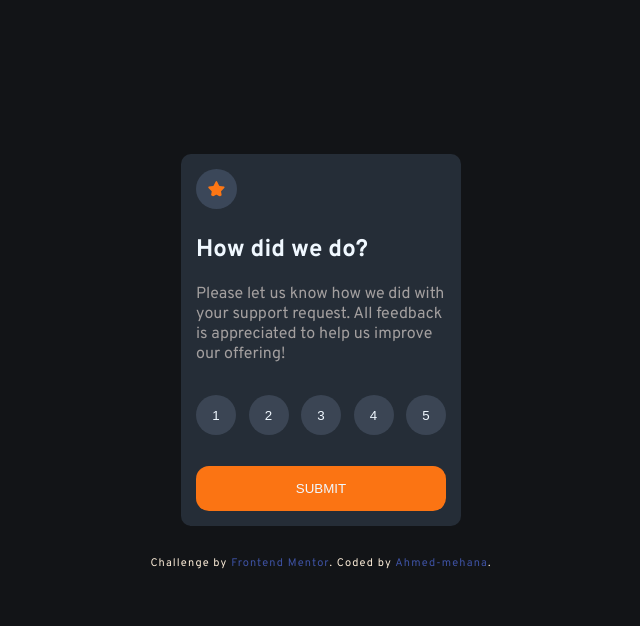
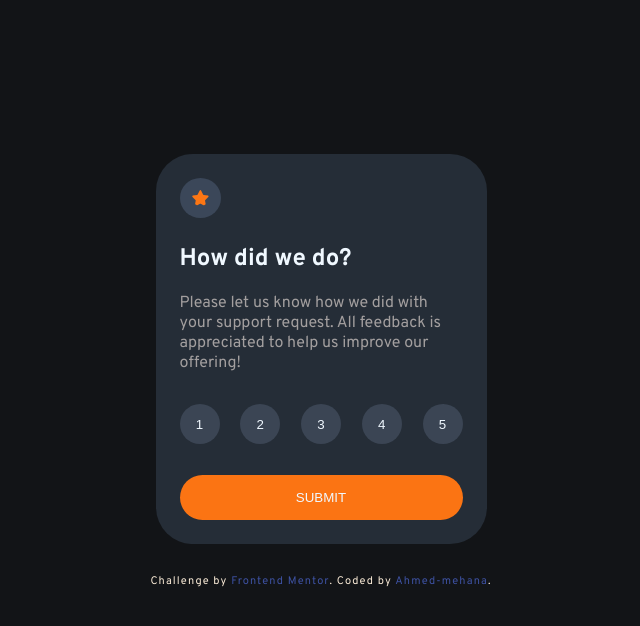
Before and after one commit to ahmed7mehana/interactive-rating-component-main, a plain HTML site: page index.html in a window 1280 px wide. Shown: the whole page, without its empty margins (319-959 px from the left). Drawn offline with Linux system fonts and the light colour scheme.

Commit message:
Update staylr.css

```diff
--- a/staylr.css
+++ b/staylr.css
@@ -13,9 +13,9 @@ body{
     background-color:hsl(213, 19%, 18%);
 }
 .main-contaner,.thank-u{
-    border-radius: 10px;
-    padding: 15px;
-    width: 250px;
+    border-radius: 37px;
+    padding: 24px;
+    width: 283px;
 }
 .main-contaner img {
     background-color:hsl(215, 20%, 29%) ;
@@ -45,7 +45,7 @@ text-transform: uppercase;
 background-color: hsl(25, 97%, 53%);
 color: aliceblue;
 border: none;
-border-radius: 13px;
+border-radius: 40px;
 transition: all 0.5s;
 }
 .main-contaner .submit:hover{
```
